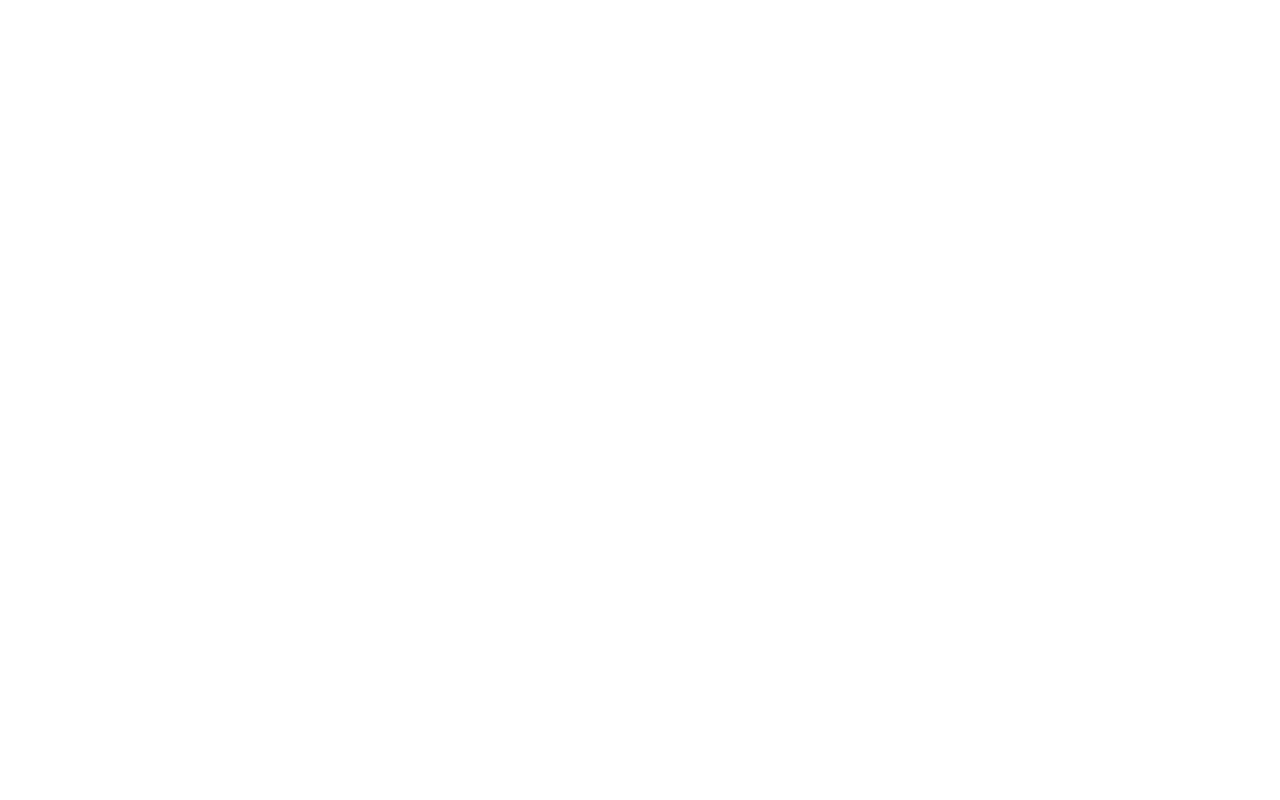
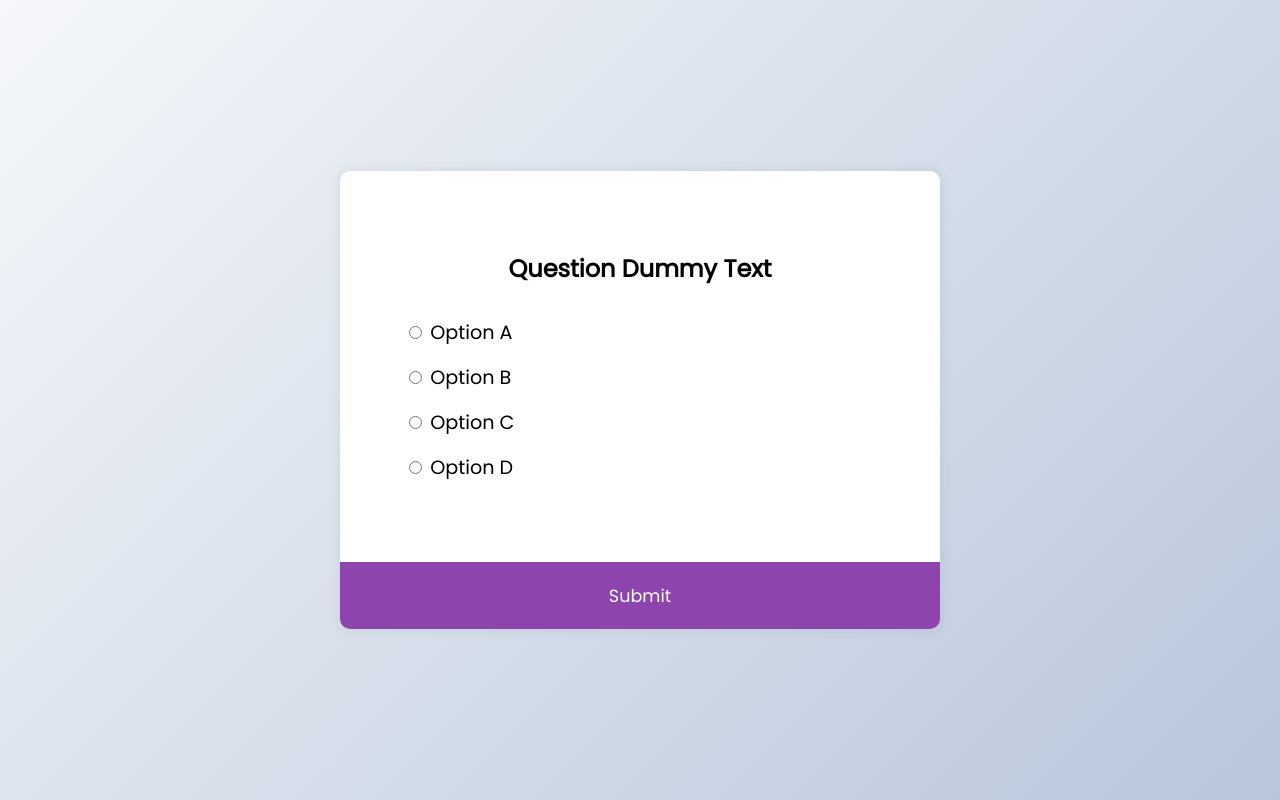
Before and after one commit to acciojob/quiz-PriyaSandal, a website: page main.html in a window 1280 px wide. Drawn offline with Linux system fonts and the light colour scheme.

Commit message:
created a submission

```diff
--- a/main.html
+++ b/main.html
@@ -1,16 +1,37 @@
-<!DOCTYPE html>
+<html lang="en">
+  <head>
+    <meta charset="UTF-8" />
+    <meta name="viewport" content="width=device-width, initial-scale=1.0" />
+    <link rel="stylesheet" href="https://cdnjs.cloudflare.com/ajax/libs/font-awesome/5.14.0/css/all.min.css" integrity="sha512-1PKOgIY59xJ8Co8+NE6FZ+LOAZKjy+KY8iq0G4B3CyeY6wYHN3yt9PW0XpSriVlkMXe40PTKnXrLnZ9+fkDaog==" crossorigin="anonymous" />
+    <link rel="stylesheet" href="styles.css" />
+    <title>Quiz App</title>
+  </head>
+  <body>
+    <div class="quiz-container" id="quiz">
+      <div class="quiz-header">
+        <h2 id="question">Question Dummy Text</h2>
+        <ul>
+          <li>
+            <input type="radio" name="answer" id="a" class="answer">
+            <label for="a" id="a_text">Option A</label>
+          </li>
+          <li>
+            <input type="radio" name="answer" id="b" class="answer">
+            <label for="b" id="b_text">Option B</label>
+          </li>
+          <li>
+            <input type="radio" name="answer" id="c" class="answer">
+            <label for="c" id="c_text">Option C</label>
+          </li>
+          <li>
+            <input type="radio" name="answer" id="d" class="answer">
+            <label for="d" id="d_text">Option D</label>
+          </li>
+        </ul>
+      </div>
 
-<html>
-
-<head>
-	<link rel="stylesheet" href="styles.css">
-</head>
-
-<body>
-	<!-- the entire body must be written by student -->
-    <script type="text/javascript" src="./script.js">
-</script>
-
-</body>
-
+      <button id="submit">Submit</button>
+    </div>
+    <script src="script.js"></script>
+  </body>
 </html>
--- a/styles.css
+++ b/styles.css
@@ -1 +1,64 @@
+
 /*  your css code here. If applicable */
+@import url('https://fonts.googleapis.com/css2?family=Poppins:wght@200;400&display=swap');
+
+
+body{
+    background-color: #b8c6db;
+    background-image: linear-gradient(315deg,#b8c6db 0%, #f5f7fa 100%);
+    font-family: "Poppins", sans-serif;
+    display: flex;
+    align-items: center;
+    justify-content: center;
+    height: 100vh;
+    overflow: hidden;
+    margin: 0;
+}
+
+.quiz-container{
+    background-color: #fff;
+    border-radius: 10px;
+    box-shadow: 0 0 10px 2px rgba(100,100,100,0.1);
+    width: 600px;
+    overflow: hidden;
+}
+
+.quiz-header{
+    padding: 4rem;
+}
+
+h2{
+    padding: 1rem;
+    text-align: center;
+    margin: 0;
+}
+
+ul{
+    list-style: none;
+    padding: 0;
+}
+
+ul li{
+    font-size: 1.2rem;
+    margin: 1rem 0;
+}
+
+ul li label{
+    cursor: pointer;
+}
+
+button{
+    background-color: #8e44ad;
+    color: #fff;
+    border: none;
+    display: block;
+    width: 100%;
+    font-size: 1.1rem;
+    font-family: inherit;
+    padding: 1.3rem;
+    cursor: pointer;
+}
+
+button:hover{
+    background-color: #732d91;
+}
```
